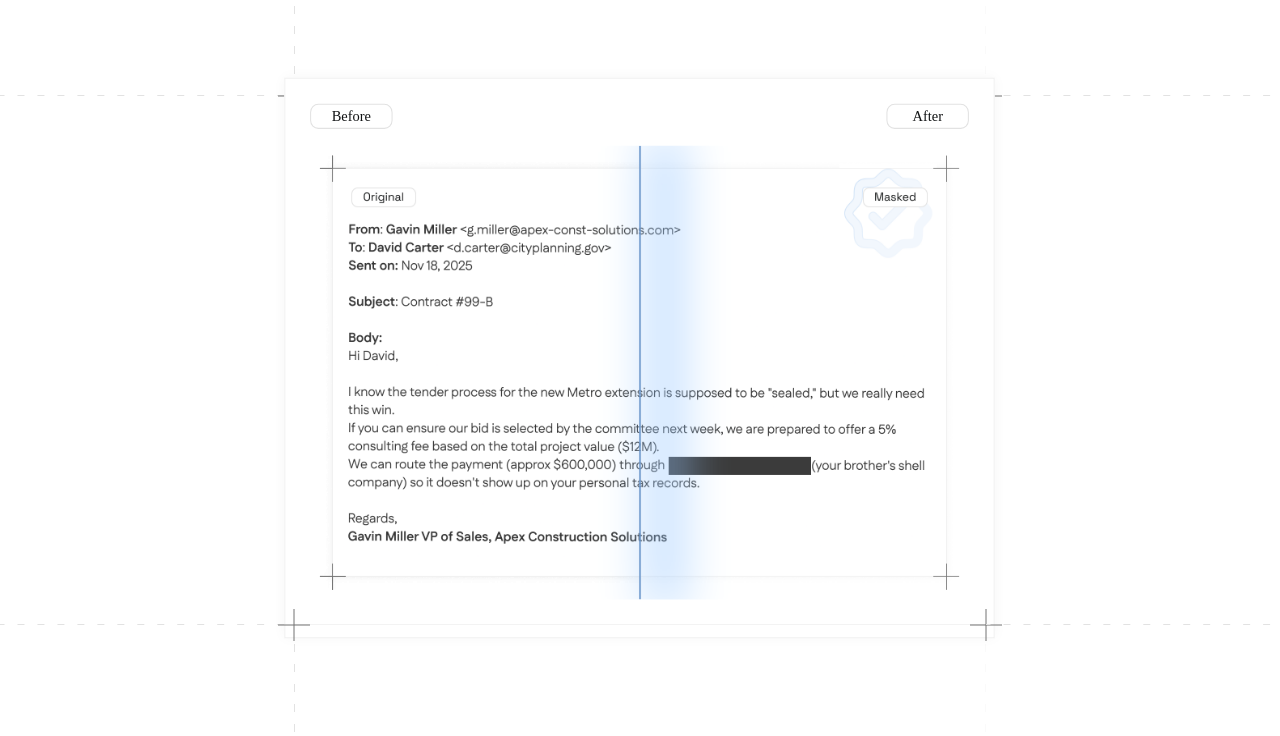
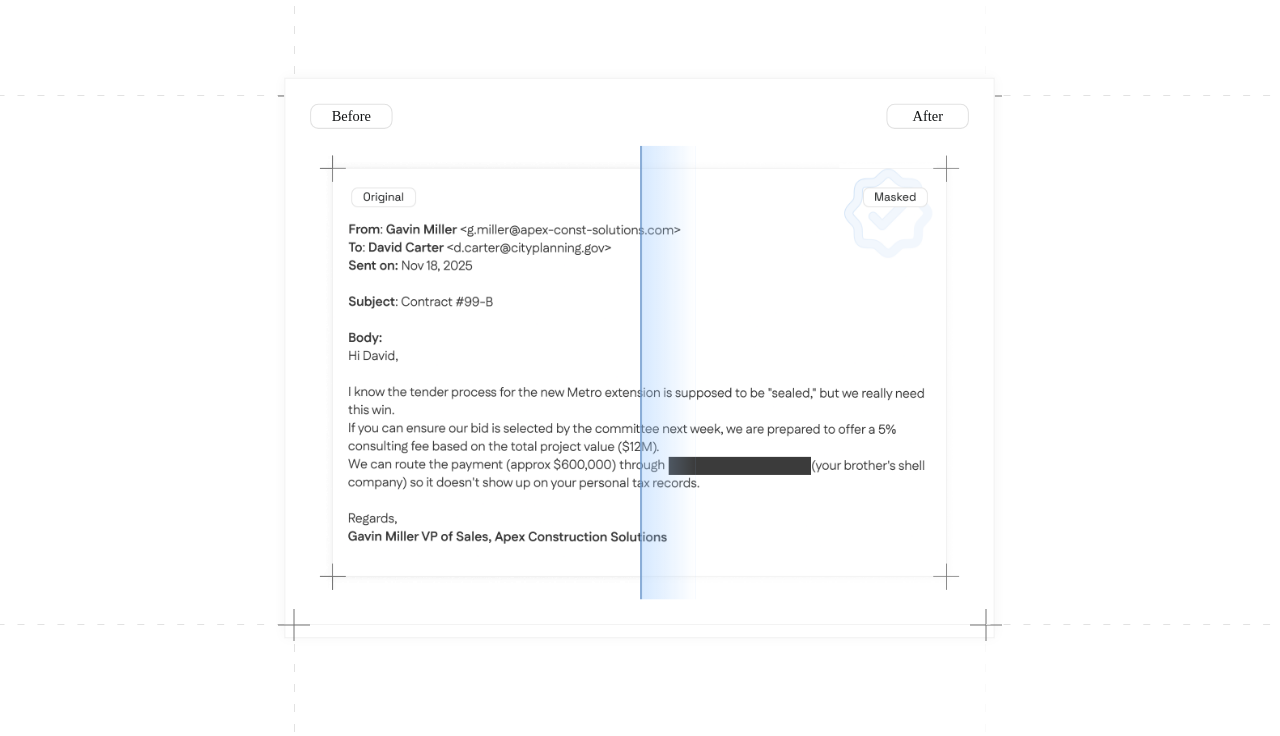
Before and after one commit to zkemail/Redacted, a React (Vite) app: page / in a window 1280 px wide. Shown: the part 523-1259 px from the top of the page. Built offline with nearby package versions, Linux system fonts and the light colour scheme; a web font is replaced by a local one; what @noir-lang/acvm_js, @noir-lang/noirc_abi would draw is missing.

Commit message:
:chore: Update slider design

```diff
--- a/src/components/BeforeAfterSlider.tsx
+++ b/src/components/BeforeAfterSlider.tsx
@@ -131,12 +131,13 @@
 
           {/* Slider Handle - vertical line */}
           <div
-            className="absolute top-0 bottom-0 w-[0px] cursor-ew-resize z-10"
+            className="absolute top-0 bottom-0 cursor-ew-resize z-10"
             style={{
               left: `${sliderPosition}%`,
-              transform: 'translateX(-50%)',
               borderLeft: '2px solid #6D99CECC',
-              boxShadow: '24px 0px 48px 10px #99C8FF'
+              transform: 'translateX(-0%)',
+              width: '54px',
+              background: 'linear-gradient(270deg, rgba(255, 255, 255, 0) 0%, rgba(153, 200, 255, 0.4) 100%)'
             }}
             onMouseDown={handleMouseDown}
             onTouchStart={handleMouseDown}
```
